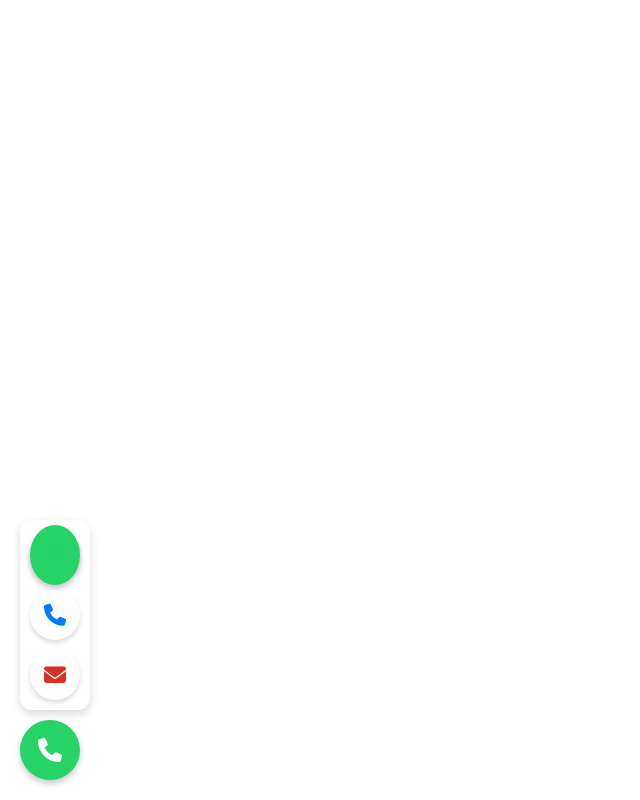
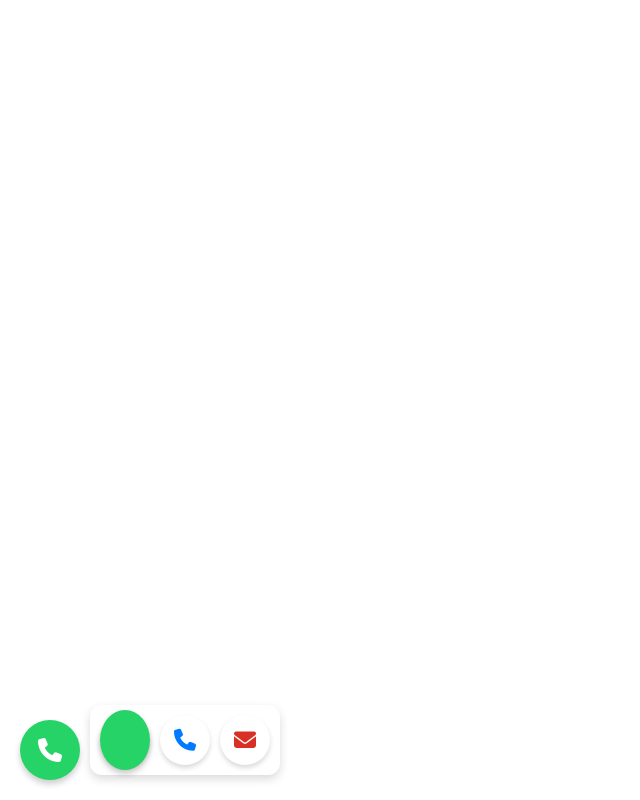
Before and after one commit to mohdtajudinsaifullah-bot/fab-button2, a plain HTML site: page index.html in a window 1280 px wide. Both pictures are taken after a click on the element 50 px from the left and 750 px from the top of the page. Shown: the whole page, without its empty margins (0-640 px from the left). Drawn offline with Linux system fonts and the light colour scheme.

Commit message:
Update index.html

```diff
--- a/index.html
+++ b/index.html
@@ -44,12 +44,12 @@
       padding: 0;
       margin: 0;
       position: absolute;
-      bottom: 70px;
-      left: 0;
+      left: 70px; /* keluar ke kanan */
+      bottom: 5px;
       display: none;
-      flex-direction: column;
+      flex-direction: row; /* kiri kanan */
       gap: 10px;
-      background: #ffffff !important; /* putih background */
+      background: #ffffff !important;
       border-radius: 12px;
       padding: 10px;
       box-shadow: 0 4px 10px rgba(0,0,0,0.15);
@@ -59,7 +59,7 @@
       width: 50px;
       height: 50px;
       border-radius: 50%;
-      background: #ffffff; /* putih bulatan ikon */
+      background: #ffffff;
       display: flex;
       align-items: center;
       justify-content: center;
```
